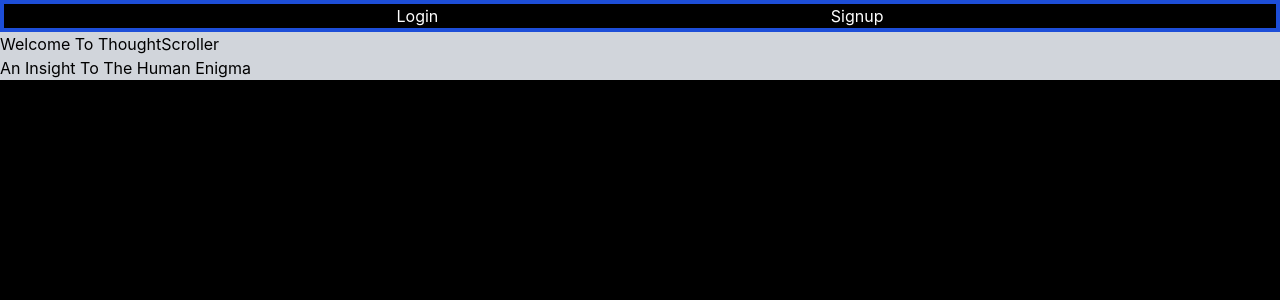
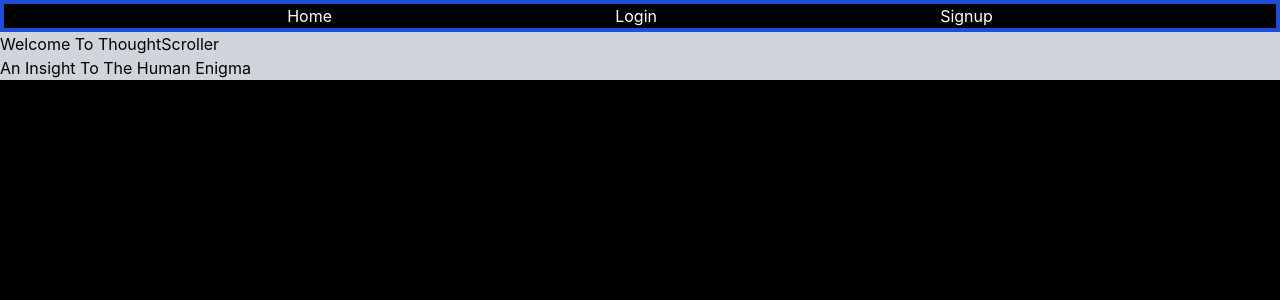
Before and after one commit to Freddie-Mazzilli/Thought-Scroller, a React (Create React App) app: page / in a window 1280 px wide. Shown: the top 300 px of the page. Built offline with nearby package versions, Linux system fonts and the light colour scheme; no server answers.

Commit message:
Added a temporary  NavLink Home to Nav.js, and added a if Statement NavLink to UserProfile

```diff
--- a/src/Nav.js
+++ b/src/Nav.js
@@ -5,8 +5,10 @@
 
     return (
         <ul className="text-white justify-evenly flex">
+            <NavLink to="/"> Home </NavLink>
             { !currentUser ? <NavLink to="/login"> Login </NavLink> : null }
             { !currentUser ? <NavLink to="/signup"> Signup </NavLink> : null}
+            { currentUser ? <NavLink to ="/user_profile"> UserProfile </NavLink> : null }
             { currentUser ? <button onClick={logout}> Log Out </button> : null }
         </ul>
     );
```
